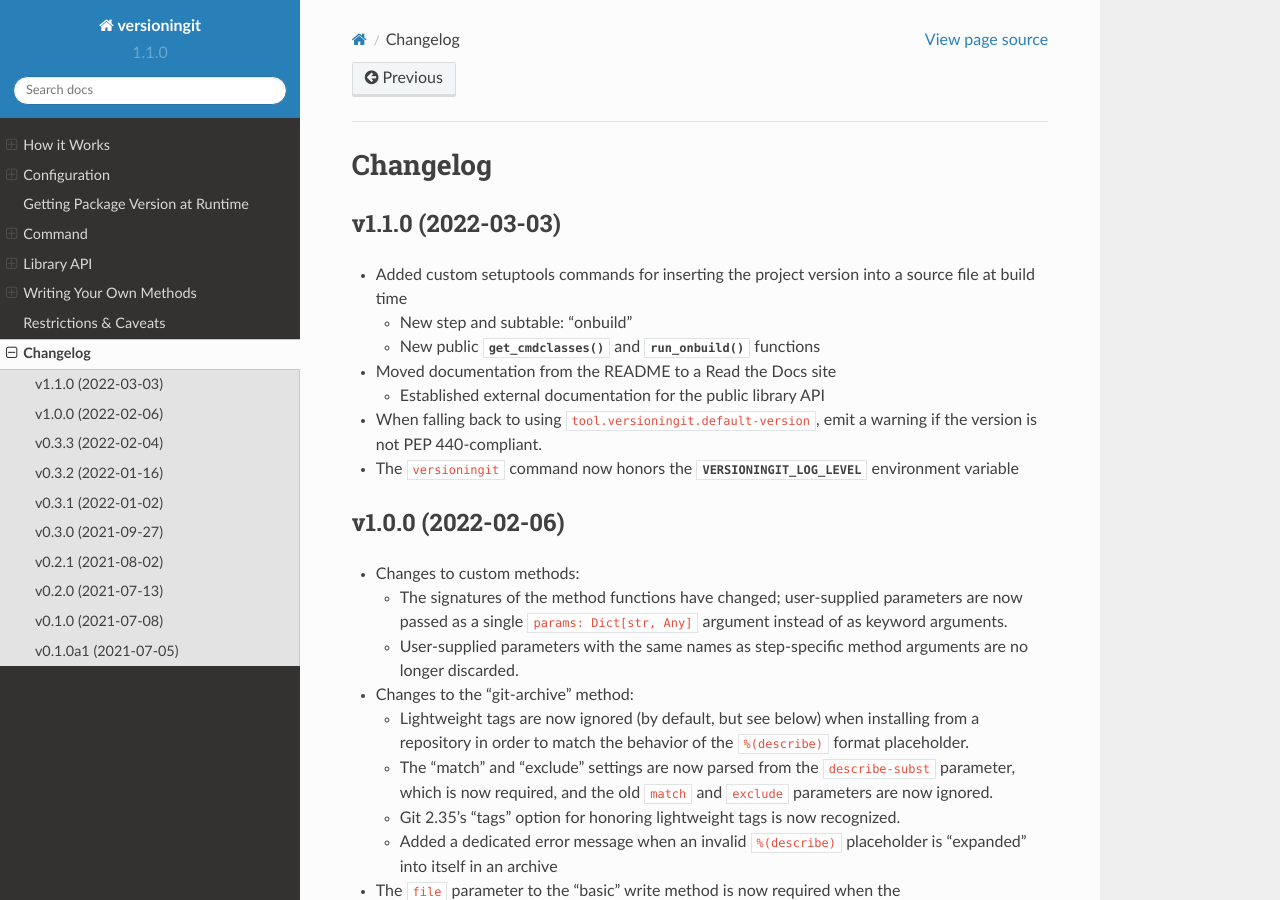
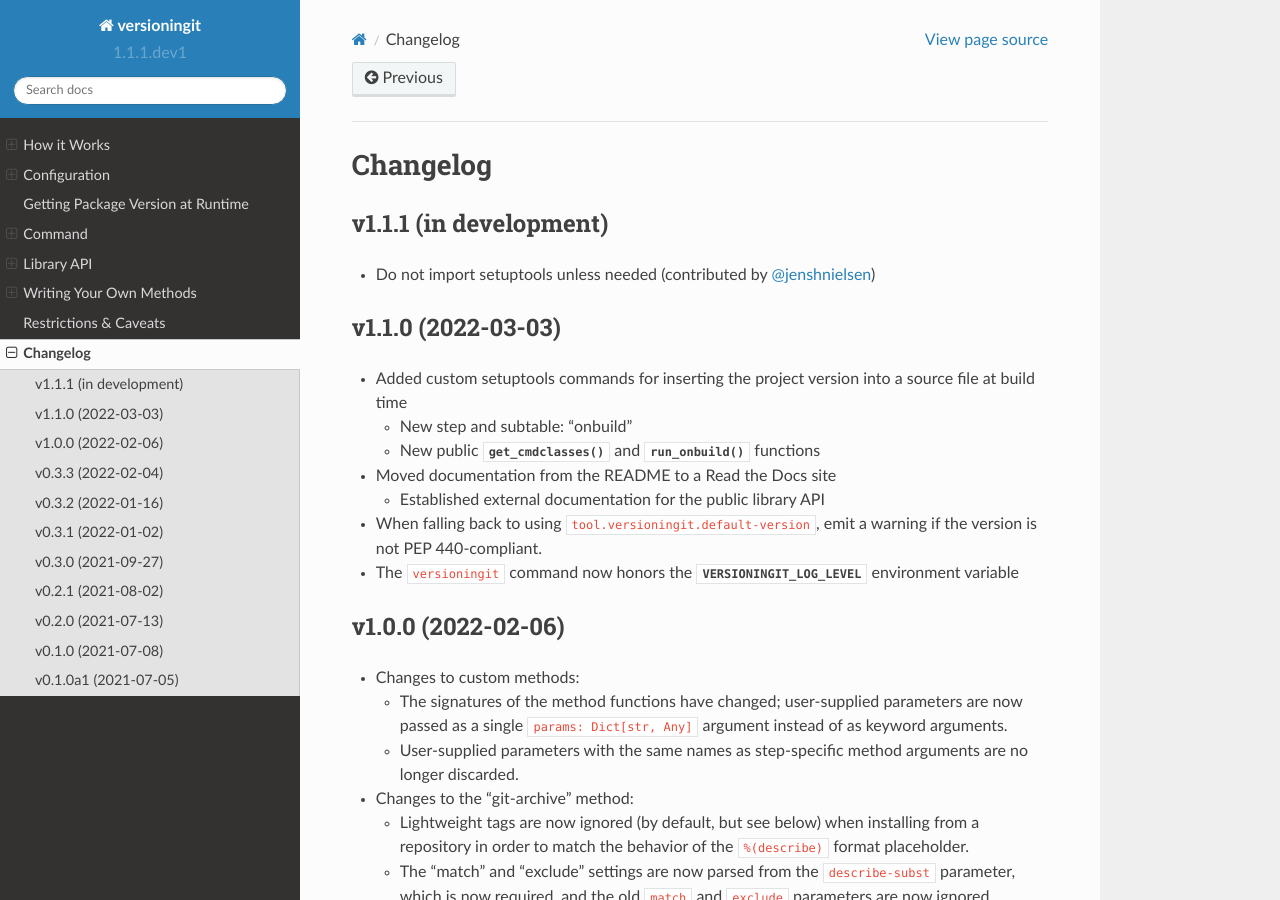
Before and after one commit to jwodder/versioningit, a Sphinx documentation site: the page built from docs/changelog.rst, in a window 1280 px wide and 900 px high. Built offline with Sphinx 7.4.7 and the Read the Docs theme 2.0.0, drawn with Linux system fonts in a browser that asks for light colours.

Commit message:
Update CHANGELOG

```diff
--- a/CHANGELOG.md
+++ b/CHANGELOG.md
@@ -1,3 +1,8 @@
+v1.1.1 (in development)
+-----------------------
+- Do not import setuptools unless needed (contributed by
+  [@jenshnielsen](https://github.com/jenshnielsen))
+
 v1.1.0 (2022-03-03)
 -------------------
 - Added custom setuptools commands for inserting the project version into a
--- a/docs/changelog.rst
+++ b/docs/changelog.rst
@@ -2,6 +2,12 @@
 
 Changelog
 =========
+
+v1.1.1 (in development)
+-----------------------
+- Do not import setuptools unless needed (contributed by `@jenshnielsen
+  <https://github.com/jenshnielsen>`_)
+
 
 v1.1.0 (2022-03-03)
 -------------------
--- a/src/versioningit/__init__.py
+++ b/src/versioningit/__init__.py
@@ -38,7 +38,7 @@
 <https://versioningit.rtfd.io> for more information.
 """
 
-__version__ = "1.1.0"
+__version__ = "1.1.1.dev1"
 __author__ = "John Thorvald Wodder II"
 __author_email__ = "versioningit@varonathe.org"
 __license__ = "MIT"
```
